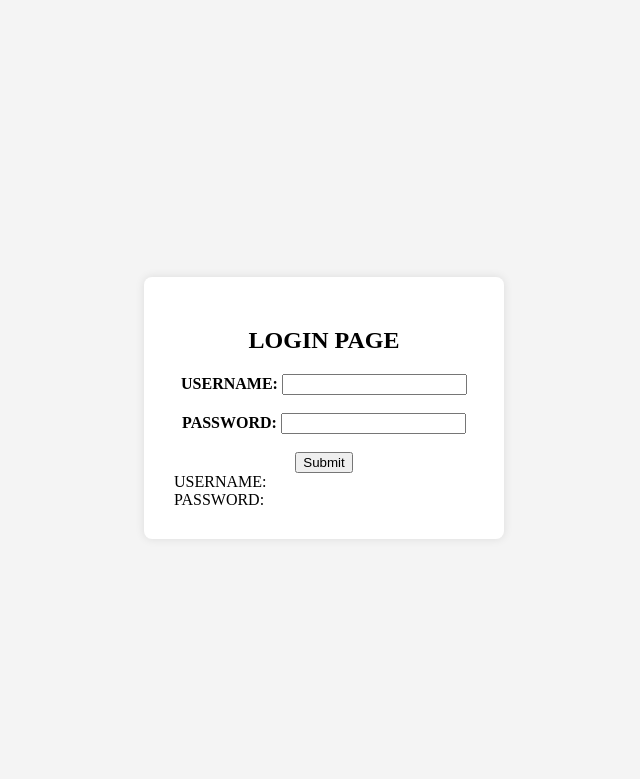
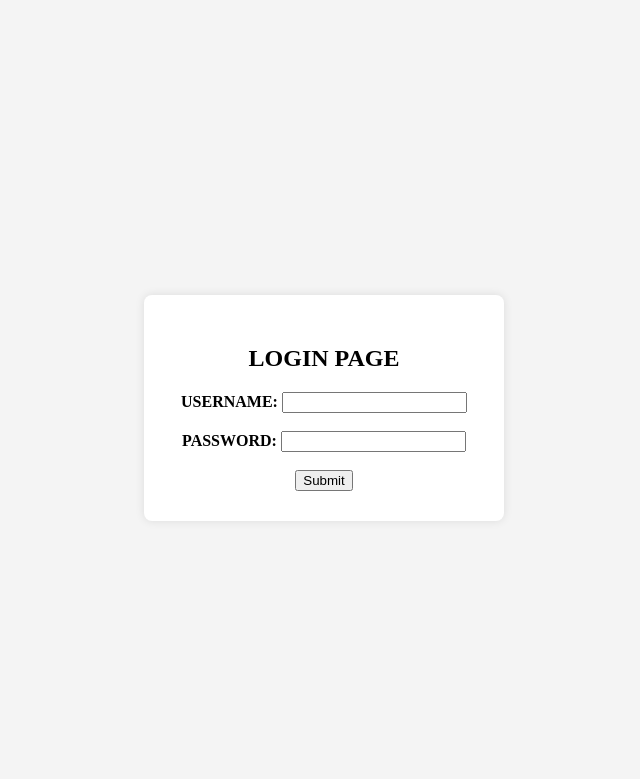
Before and after one commit to ijvenkatasai/TASK_1, a PHP site: page / in a window 1280 px wide. Shown: the top 779 px of the page, without its empty margins (316-956 px from the left). Run offline with PHP 8.4, Linux system fonts and the light colour scheme; data that the repository does not hold is empty.

Commit message:
Update index.php

```diff
--- a/index.php
+++ b/index.php
@@ -33,11 +33,12 @@
         <input type="submit" name="signin" value="Submit">
     </form>
     <?php
-$username=$_POST["username"];
-$password=$_POST["password"];
-echo "USERNAME:{$username} <br>";
-echo "PASSWORD:{$password}";
-
+if ($_SERVER["REQUEST_METHOD"] === "POST") {
+    $username = $_POST["username"] ?? '';
+    $password = $_POST["password"] ?? '';
+    echo "USERNAME: {$username} <br>";
+    echo "PASSWORD: {$password}";
+}
 ?>
     </div>
 
```
